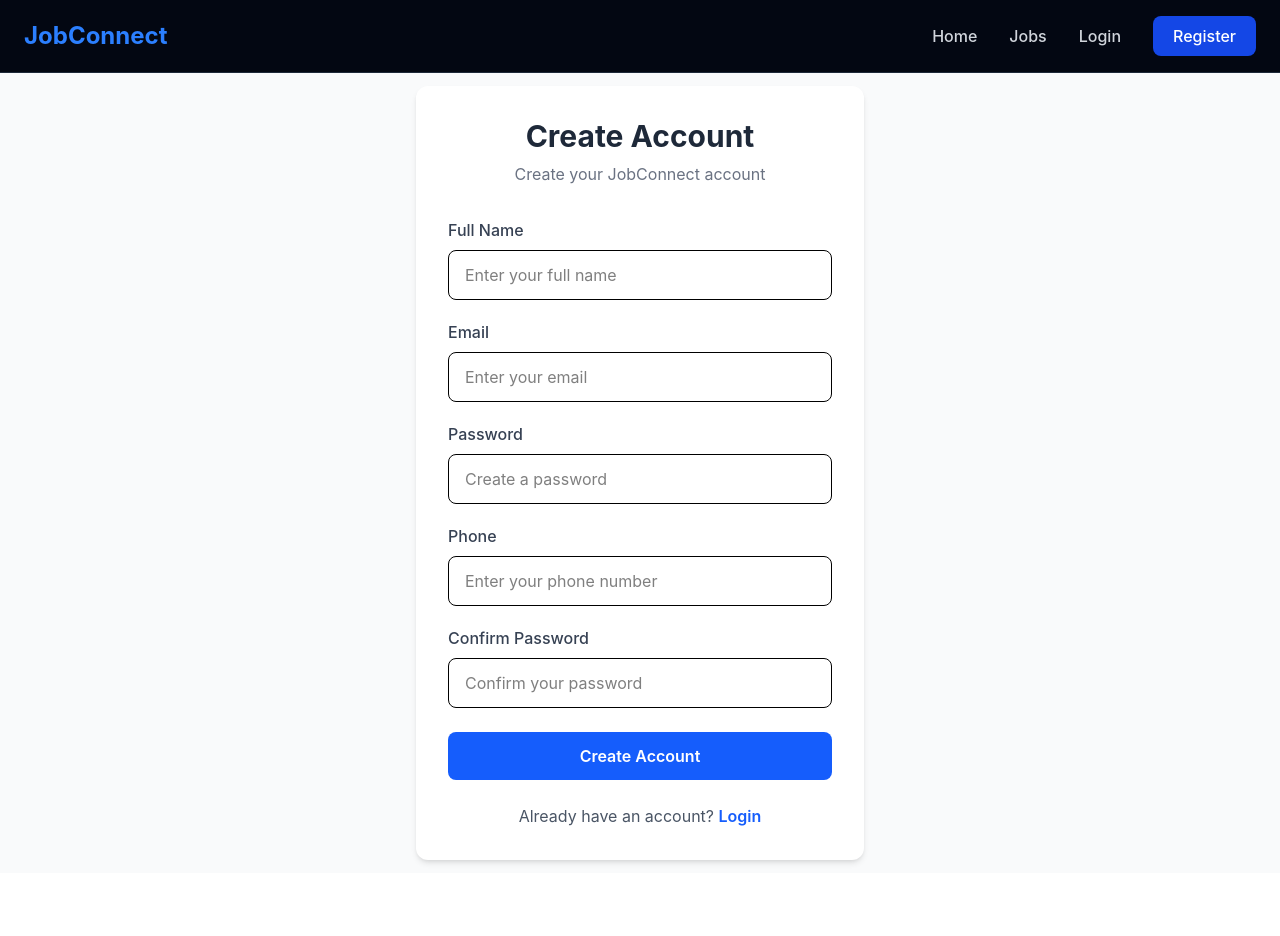
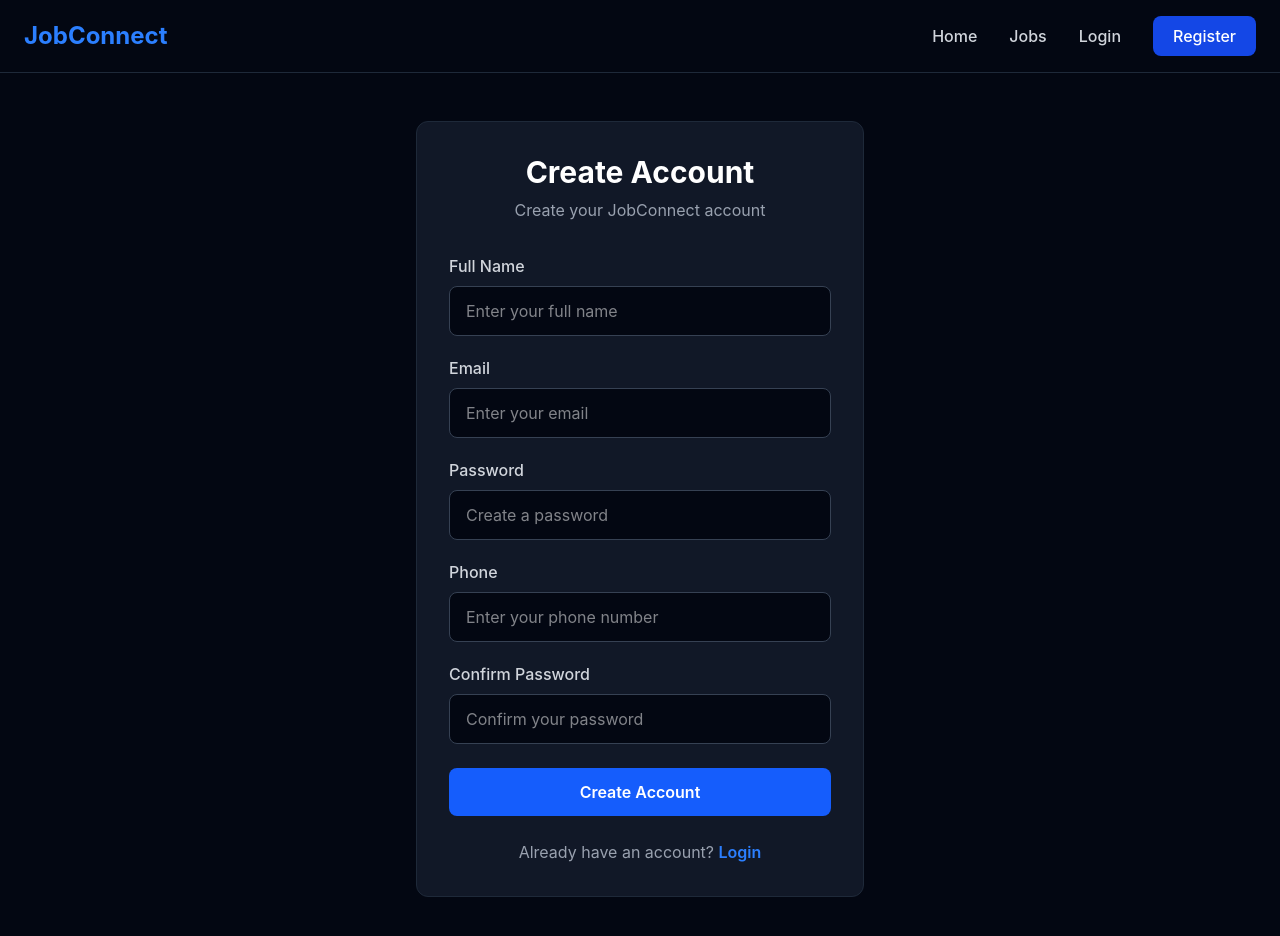
Before and after one commit to maskibhavika-cmyk/major-project, a React (Vite) app in the folder Frontend/: page /register in a window 1280 px wide. Shown: the top 936 px of the page. Before the commit the page ends 873 px from the top, so only its background shows below. Built offline with nearby package versions, Linux system fonts and the light colour scheme.

Commit message:
protected route connect

```diff
--- a/Frontend/src/pages/Login.jsx
+++ b/Frontend/src/pages/Login.jsx
@@ -1,8 +1,11 @@
 import React, { useState } from "react";
 import { Link, useNavigate } from "react-router-dom";
 import axios from "axios";
+import { useDispatch } from "react-redux";
+import { login } from "../redux/authSlice";
 
 const Login = () => {
+  const dispatch = useDispatch();
   const navigate = useNavigate();
 
   const [email, setEmail] = useState("");
@@ -28,14 +31,28 @@ const Login = () => {
       // Save user data
       if (response.data.user) {
         localStorage.setItem(
+
           "user",
           JSON.stringify(response.data.user)
         );
+        dispatch(
+     login({
+    user: response.data.user,
+    token: response.data.token,
+  })
+);
       }
 
       alert("Login successful!");
 
-      navigate("/home");
+if (response.data.user.role === "recruiter") {
+  navigate("/recruiter/dashboard");
+} else if (response.data.user.role === "admin") {
+  navigate("/admin");
+} else {
+  navigate("/");
+
+}
     } catch (error) {
       console.log(
         "Login failed:",
--- a/Frontend/src/pages/Register.jsx
+++ b/Frontend/src/pages/Register.jsx
@@ -1,10 +1,15 @@
 import { useNavigate } from "react-router-dom";
 import { useState } from "react";
 import axios from "axios";
+
 function Register() {
   const navigate = useNavigate();
-  alert("Registration successful!");
-  navigate("/login");
+
+  const [name, setName] = useState("");
+  const [email, setEmail] = useState("");
+  const [password, setPassword] = useState("");
+  const [confirmPassword, setConfirmPassword] = useState("");
+  const [phone, setPhone] = useState("");
 
   const handleRegister = async (e) => {
     e.preventDefault();
@@ -29,28 +34,30 @@ function Register() {
       console.log("Register Response:", response.data);
 
       alert("Registration successful!");
+      navigate("/login");
     } catch (error) {
       console.log(
         "Register Error:",
         error.response?.data || error.message
       );
+
+      alert(
+        error.response?.data?.message ||
+          "Registration failed"
+      );
     }
   };
-  const [name, setName] = useState("");
-const [email, setEmail] = useState("");
-const [password, setPassword] = useState("");
-const [confirmPassword, setConfirmPassword] = useState("");
-const [phone, setPhone] = useState("");
+
   return (
-    <div className="min-h-screen bg-gray-50 flex items-center justify-center px-4">
+    <div className="min-h-screen bg-[#030712] text-white py-12 px-6 flex items-center justify-center">
 
-      <div className="w-full max-w-md bg-white p-8 rounded-xl shadow-md">
+      <div className="w-full max-w-md bg-[#111827] p-8 rounded-xl border border-gray-800">
 
-        <h1 className="text-3xl font-bold text-gray-800 text-center mb-2">
+        <h1 className="text-3xl font-bold text-white text-center mb-2">
           Create Account
         </h1>
 
-        <p className="text-gray-500 text-center mb-8">
+        <p className="text-gray-400 text-center mb-8">
           Create your JobConnect account
         </p>
 
@@ -58,7 +65,7 @@ const [phone, setPhone] = useState("");
 
           {/* Name */}
           <div className="mb-5">
-            <label className="block text-gray-700 font-medium mb-2">
+            <label className="block text-gray-300 font-medium mb-2">
               Full Name
             </label>
 
@@ -67,13 +74,13 @@ const [phone, setPhone] = useState("");
               value={name}
               onChange={(e) => setName(e.target.value)}
               placeholder="Enter your full name"
-              className="w-full px-4 py-3 border rounded-lg outline-none focus:ring-2 focus:ring-blue-500"
+              className="w-full px-4 py-3 bg-[#030712] text-white border border-gray-700 rounded-lg outline-none focus:ring-2 focus:ring-blue-500"
             />
           </div>
 
           {/* Email */}
           <div className="mb-5">
-            <label className="block text-gray-700 font-medium mb-2">
+            <label className="block text-gray-300 font-medium mb-2">
               Email
             </label>
 
@@ -82,13 +89,13 @@ const [phone, setPhone] = useState("");
               value={email}
               onChange={(e) => setEmail(e.target.value)}
               placeholder="Enter your email"
-              className="w-full px-4 py-3 border rounded-lg outline-none focus:ring-2 focus:ring-blue-500"
+              className="w-full px-4 py-3 bg-[#030712] text-white border border-gray-700 rounded-lg outline-none focus:ring-2 focus:ring-blue-500"
             />
           </div>
 
           {/* Password */}
           <div className="mb-5">
-            <label className="block text-gray-700 font-medium mb-2">
+            <label className="block text-gray-300 font-medium mb-2">
               Password
             </label>
 
@@ -96,14 +103,14 @@ const [phone, setPhone] = useState("");
               type="password"
               value={password}
               onChange={(e) => setPassword(e.target.value)}
-
               placeholder="Create a password"
-              className="w-full px-4 py-3 border rounded-lg outline-none focus:ring-2 focus:ring-blue-500"
+              className="w-full px-4 py-3 bg-[#030712] text-white border border-gray-700 rounded-lg outline-none focus:ring-2 focus:ring-blue-500"
             />
           </div>
+
           {/* Phone */}
           <div className="mb-5">
-  <label className="block text-gray-700 font-medium mb-2">
+            <label className="block text-gray-300 font-medium mb-2">
               Phone
             </label>
 
@@ -112,13 +119,13 @@ const [phone, setPhone] = useState("");
               value={phone}
               onChange={(e) => setPhone(e.target.value)}
               placeholder="Enter your phone number"
-    className="w-full px-4 py-3 border rounded-lg outline-none focus:ring-2 focus:ring-blue-500"
+              className="w-full px-4 py-3 bg-[#030712] text-white border border-gray-700 rounded-lg outline-none focus:ring-2 focus:ring-blue-500"
             />
           </div>
 
           {/* Confirm Password */}
           <div className="mb-6">
-            <label className="block text-gray-700 font-medium mb-2">
+            <label className="block text-gray-300 font-medium mb-2">
               Confirm Password
             </label>
 
@@ -127,7 +134,7 @@ const [phone, setPhone] = useState("");
               value={confirmPassword}
               onChange={(e) => setConfirmPassword(e.target.value)}
               placeholder="Confirm your password"
-              className="w-full px-4 py-3 border rounded-lg outline-none focus:ring-2 focus:ring-blue-500"
+              className="w-full px-4 py-3 bg-[#030712] text-white border border-gray-700 rounded-lg outline-none focus:ring-2 focus:ring-blue-500"
             />
           </div>
 
@@ -141,11 +148,11 @@ const [phone, setPhone] = useState("");
 
         </form>
 
-        <p className="text-center text-gray-600 mt-6">
+        <p className="text-center text-gray-400 mt-6">
           Already have an account?{" "}
           <a
             href="/login"
-            className="text-blue-600 font-semibold hover:underline"
+            className="text-blue-500 font-semibold hover:underline"
           >
             Login
           </a>
--- a/Frontend/src/routes/ProtectedRoute.jsx
+++ b/Frontend/src/routes/ProtectedRoute.jsx
@@ -1,8 +1,8 @@
 import { Navigate, Outlet } from "react-router-dom";
+import { useSelector } from "react-redux";
 
 function ProtectedRoute({ allowedRoles }) {
-  const token = localStorage.getItem("token");
-  const user = JSON.parse(localStorage.getItem("user"));
+  const { token, user } = useSelector((state) => state.auth);
 
   if (!token) {
     return <Navigate to="/login" replace />;
```
Lines whose indentation alone changed are shown as unchanged.
